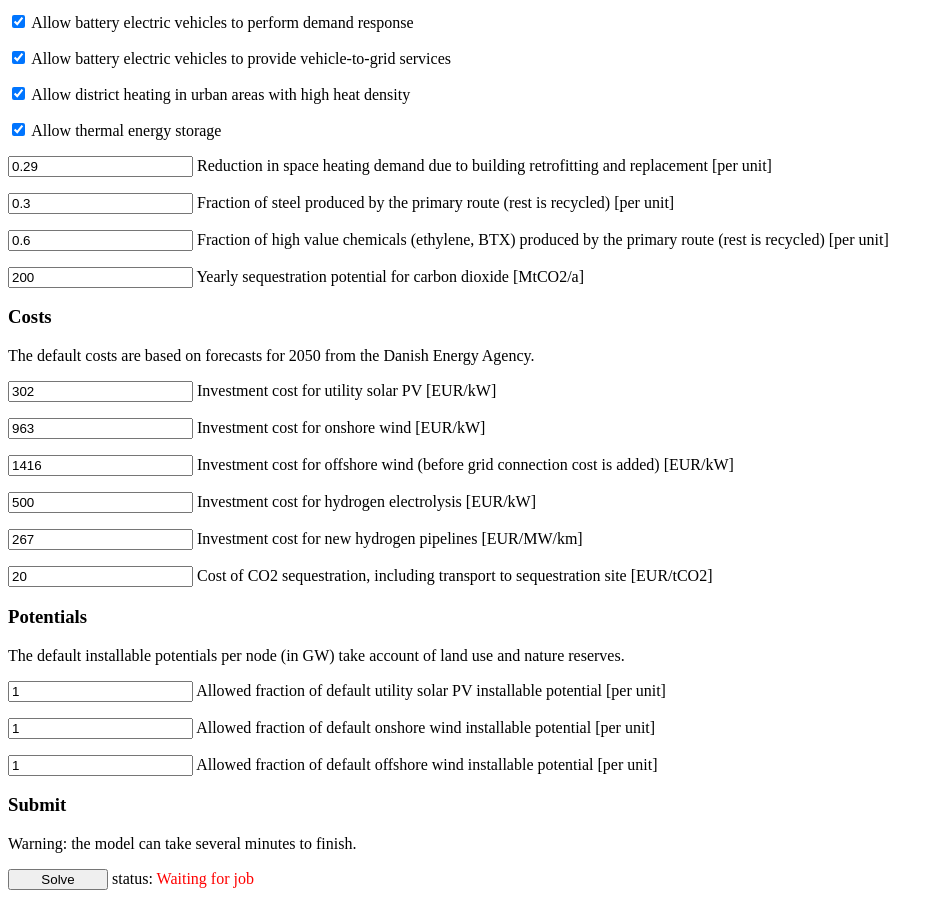
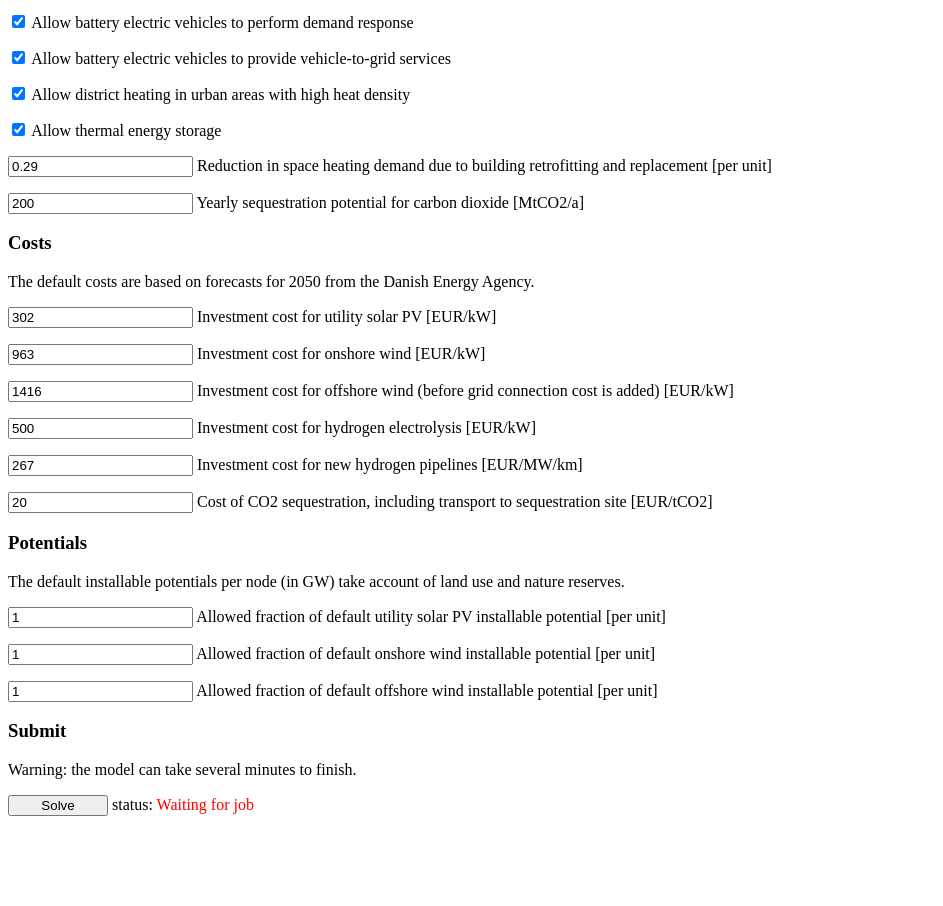
Before and after one commit to PyPSA/pypsa-server, a Flask app: page /submit in a window 1280 px wide. Shown: the part 480-1386 px from the top of the page, without its empty margins (0-943 px from the left). After the commit the page ends 1296 px from the top, so only its background shows below. Run offline with Flask 2, Linux system fonts and the light colour scheme; some libraries are stand-ins or nearby versions.

Commit message:
remove industry settings which are not set in prepare_sec_network
These are set in industry demand preparation scripts not included
in PyPSA-server.

```diff
--- a/server.py
+++ b/server.py
@@ -45,7 +45,6 @@ booleans = ["bev_dsm","v2g","central","tes"]
 floats = ["co2_limit",
           "land_transport_electric_share","land_transport_fuel_cell_share",
           "reduce_space_heat_exogenously_factor",
-          "St_primary_fraction","HVC_primary_fraction",
           "co2_sequestration_potential",
           "solar_potential","onwind_potential","offwind_potential",
           "solar_cost","onwind_cost","offwind_cost","electrolysis_cost",
--- a/static/scenarios.js
+++ b/static/scenarios.js
@@ -24,8 +24,6 @@ assumptions = {"scenario_name" : "no name",
 	       "central" : true,
 	       "tes" : true,
 	       "reduce_space_heat_exogenously_factor" : 0.29,
-	       "St_primary_fraction" : 0.3,
-	       "HVC_primary_fraction" : 0.6,
 	       "co2_sequestration_potential" : 200,
 	       "solar_potential" : 1.0,
 	       "onwind_potential" : 1.0,
--- a/templates/submit.html
+++ b/templates/submit.html
@@ -69,18 +69,6 @@
       </label>
     </p>
     <p>
-      <input class="form-check-input" type="number" name="St_primary_fraction" id="St_primary_fraction" value=1.0>
-      <label class="form-check-label" for="St_primary_fraction">
-	Fraction of steel produced by the primary route (rest is recycled) [per unit]
-      </label>
-    </p>
-    <p>
-      <input class="form-check-input" type="number" name="HVC_primary_fraction" id="HVC_primary_fraction" value=1.0>
-      <label class="form-check-label" for="HVC_primary_fraction">
-	Fraction of high value chemicals (ethylene, BTX) produced by the primary route (rest is recycled) [per unit]
-      </label>
-    </p>
-    <p>
       <input class="form-check-input" type="number" name="co2_sequestration_potential" id="co2_sequestration_potential" value=1.0>
       <label class="form-check-label" for="co2_sequestration_potential">
 	Yearly sequestration potential for carbon dioxide [MtCO2/a]
--- a/worker.py
+++ b/worker.py
@@ -73,10 +73,6 @@ def solve(assumptions):
                  "co2_sequestration_cost"]:
         default["sector"][item] = assumptions[item]
 
-    for item in ["St_primary_fraction",
-                 "HVC_primary_fraction"]:
-        default["industry"][item] = assumptions[item]
-
     config_name = os.path.join(dir_name,"config.yaml")
 
     with open(config_name, "w") as output_file:
```
